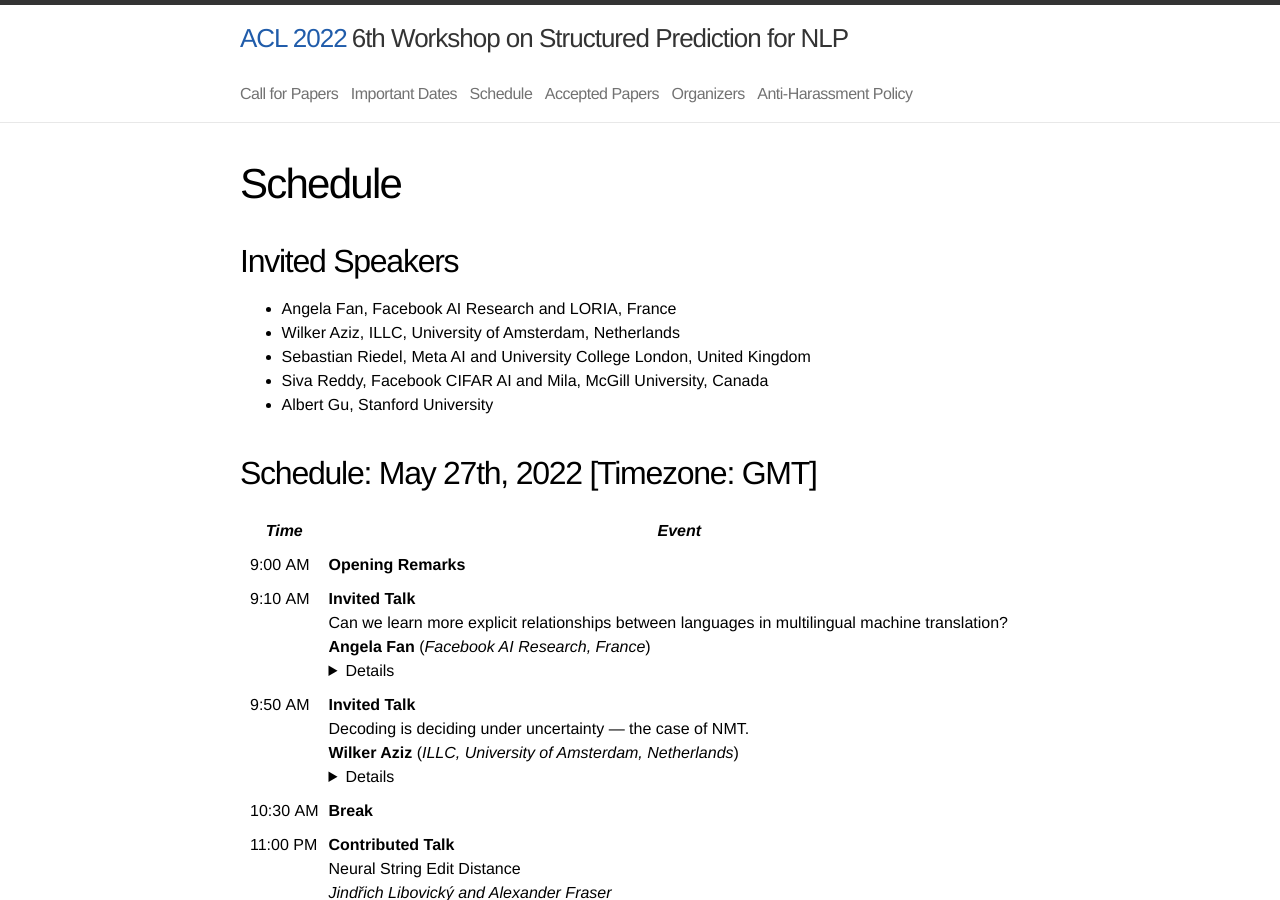
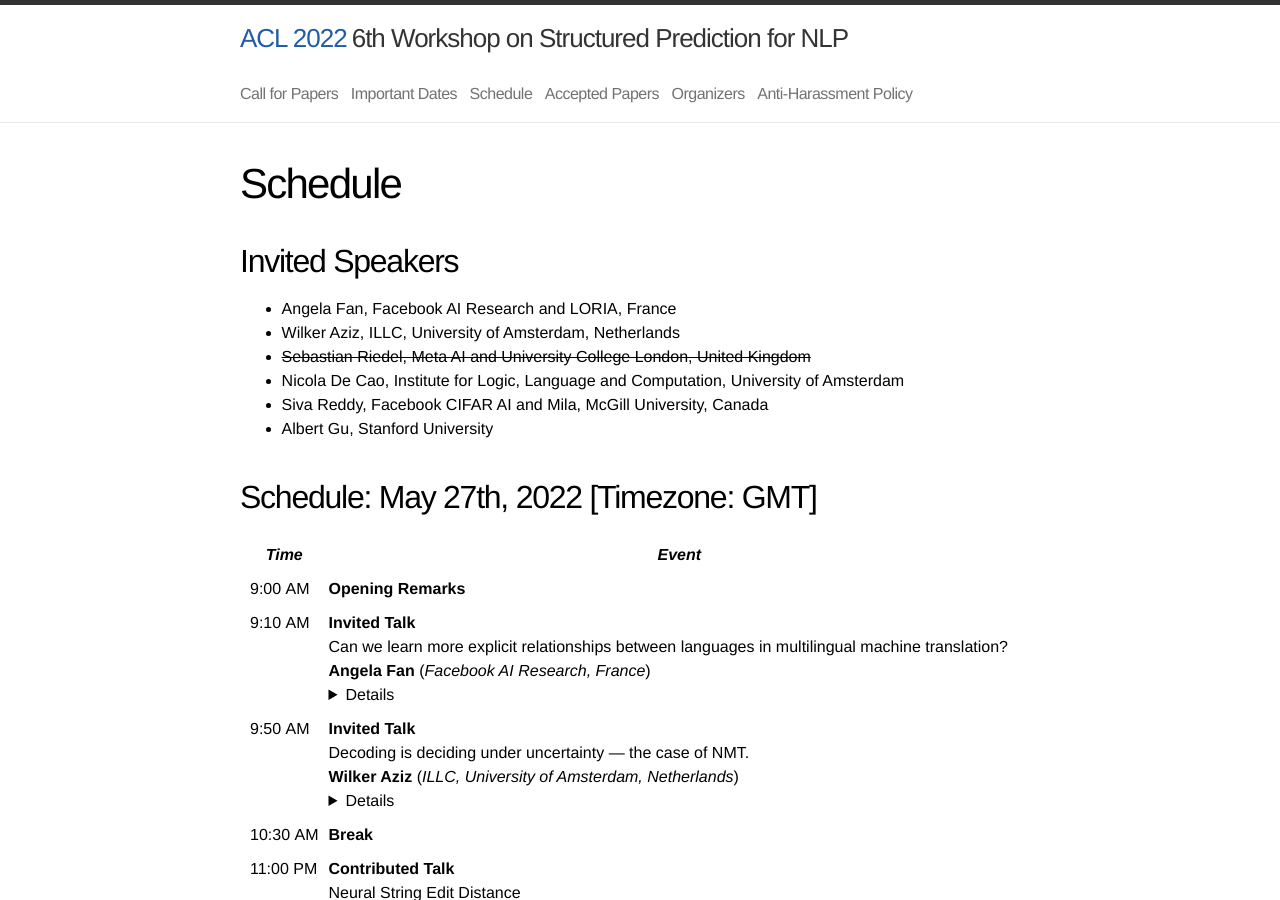
Before and after one commit to structuredprediction/structuredprediction.github.io, a Jekyll site: the page built from SPNLP22/3_schedule.md, in a window 1280 px wide and 900 px high. Built offline with Jekyll 4.4.1, drawn with Linux system fonts in a browser that asks for light colours.

Commit message:
Update 3_schedule.md

```diff
--- a/SPNLP22/3_schedule.md
+++ b/SPNLP22/3_schedule.md
@@ -9,7 +9,8 @@
 
 -   Angela Fan, Facebook AI Research and LORIA, France
 -   Wilker Aziz, ILLC, University of Amsterdam, Netherlands
--   Sebastian Riedel, Meta AI and University College London, United Kingdom
+-   ~~Sebastian Riedel, Meta AI and University College London, United Kingdom~~
+-   Nicola De Cao, Institute for Logic, Language and Computation, University of Amsterdam
 -   Siva Reddy, Facebook CIFAR AI and Mila, McGill University, Canada
 -   Albert Gu, Stanford University
 
```
